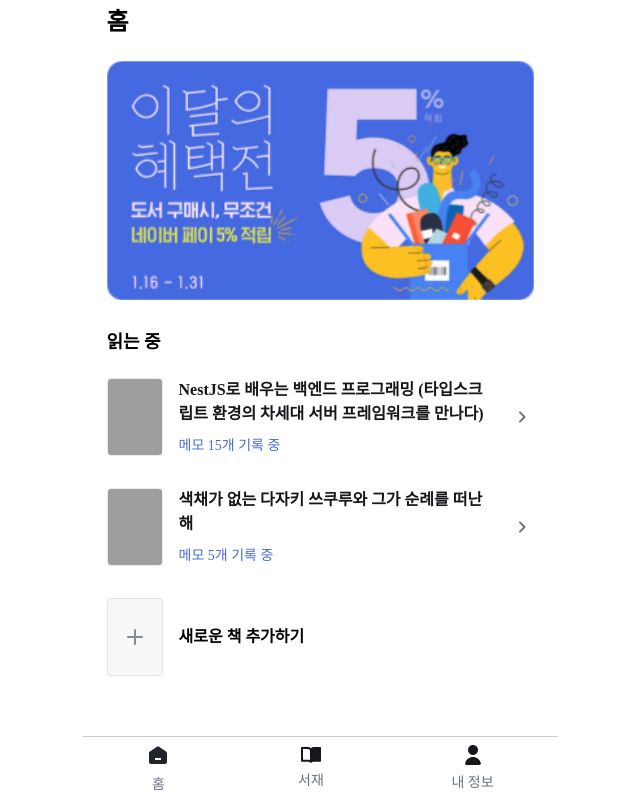
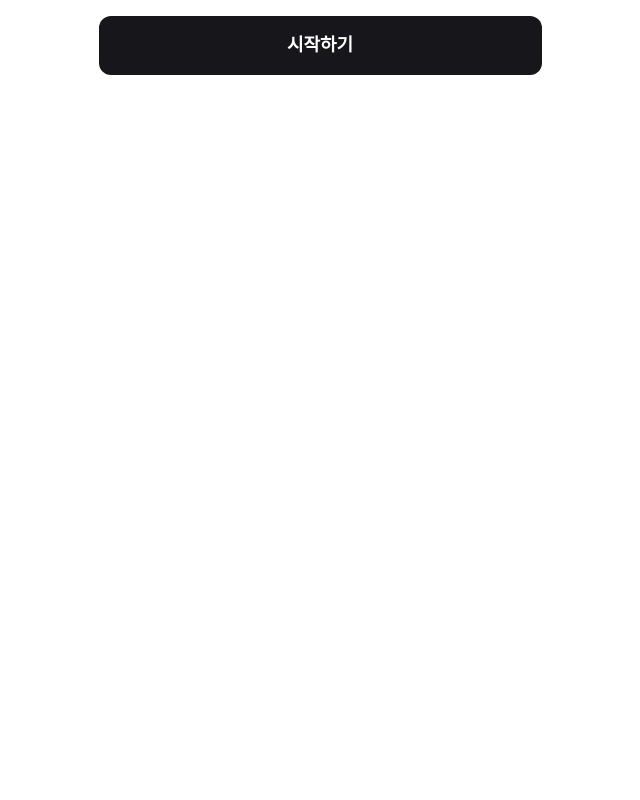
Before and after one commit to Nexters/book-web, a Next.js app: page / in a window 1280 px wide. Shown: the whole page, without its empty margins (320-960 px from the left). Built offline with nearby package versions, Linux system fonts and the light colour scheme; grey boxes are pictures that could not be loaded; a web font is replaced by a local one.

Commit message:
feat: 임시 온보딩 페이지 접근 시 토큰 부여 기능 구현

```diff
--- a/pages/home.jsx
+++ b/pages/home.jsx
@@ -1,8 +1,9 @@
-import { useState } from "react";
+import { useState, useEffect } from "react";
 import { useRouter } from "next/router";
 
 import { Carousel } from "react-bootstrap";
 
+import OnBoarding from "./onboarding";
 import BookCard from "../components/common/bookCard";
 import styles from "@/styles/Home.module.scss";
 import Navigation from "@/components/common/Navigation";
@@ -87,6 +88,16 @@ const AddBookButton = ({ handleClick }) => (
 
 function Home() {
   const router = useRouter();
+  const [token, setToken] = useState(null);
+
+  useEffect(() => {
+    const accessToken = localStorage.getItem("userToken");
+    setToken(accessToken);
+  }, []);
+
+  if (!token) {
+    return <OnBoarding />;
+  }
 
   return (
     <div>
--- /dev/null
+++ b/pages/onboarding.jsx
@@ -0,0 +1,23 @@
+import styles from "@/styles/OnBoarding.module.scss";
+import axios from "axios";
+import { useRouter } from "next/router";
+
+function OnBoarding() {
+  const router = useRouter();
+  const getUserToken = async () => {
+    const res = await axios.get(
+      `${process.env.NEXT_PUBLIC_ENDPOINT}/users/token`,
+    );
+    localStorage.setItem("userToken", res.data.token);
+    router.push("home");
+  };
+  return (
+    <div className={styles.bottom}>
+      <button className={styles.startButton} onClick={getUserToken}>
+        시작하기
+      </button>
+    </div>
+  );
+}
+
+export default OnBoarding;
--- /dev/null
+++ b/styles/OnBoarding.module.scss
@@ -0,0 +1,14 @@
+.bottom {
+  padding: 1rem;
+  width: 100%;
+}
+
+.startButton {
+  background: #17171b;
+  width: 100%;
+  border-radius: 0.75rem;
+  color: #fff;
+  font-weight: 600;
+  font-size: 1.125rem;
+  padding: 1rem 0;
+}
```
